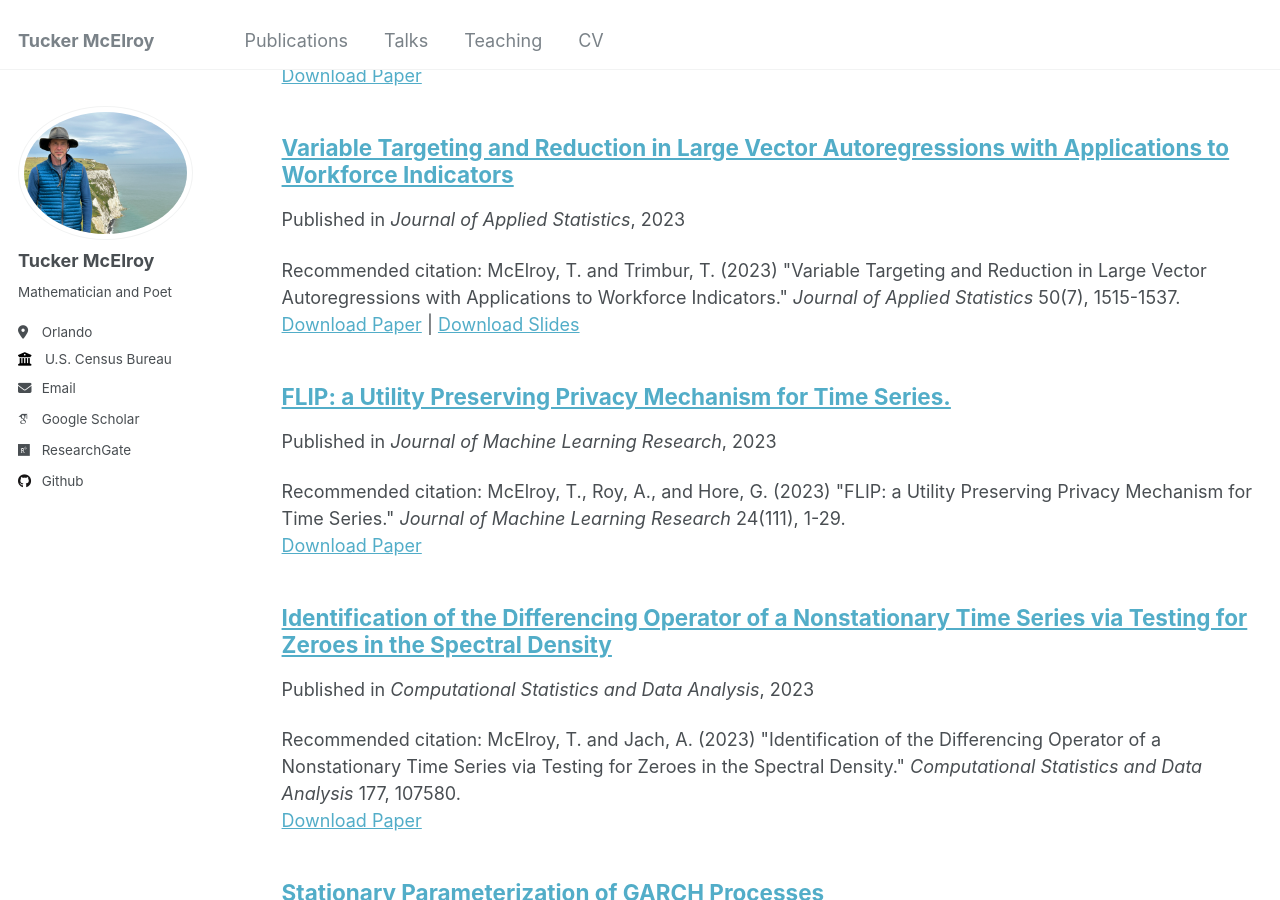
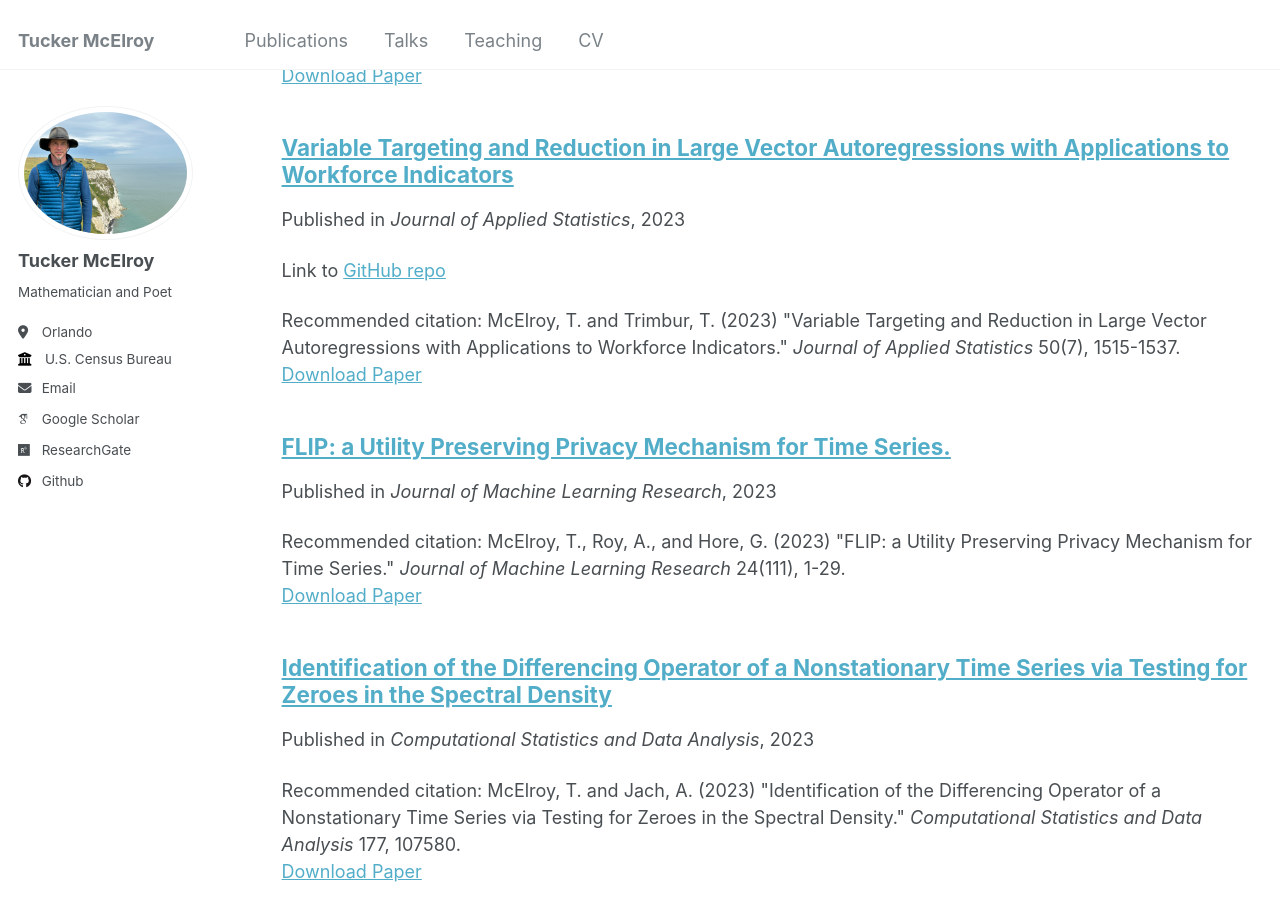
Before and after one commit to tuckermcelroy/tuckermcelroy.github.io, a Jekyll site: the page built from _pages/publications.html, in a window 1280 px wide and 900 px high, scrolled down 2374 px. Built offline with Jekyll 4.4.1, drawn with Linux system fonts in a browser that asks for light colours; some web fonts are replaced.

Commit message:
Update McElroyTrimbur23.md

```diff
--- a/_publications/McElroyTrimbur23.md
+++ b/_publications/McElroyTrimbur23.md
@@ -3,10 +3,10 @@ title: "Variable Targeting and Reduction in Large Vector Autoregressions with Ap
 collection: publications
 category: manuscripts
 permalink: /publication/McElroyTrimbur23
-excerpt:
+excerpt: 'Link to [GitHub repo](https://github.com/tuckermcelroy/varhi)'
 date: 2023-05-01
 venue: 'Journal of Applied Statistics'
-slidesurl: 'https://github.com/tuckermcelroy/varhi'
+slidesurl:
 paperurl: 'http://tuckermcelroy.github.io/files/McElroyTrimbur23.pdf'
 citation: 'McElroy, T. and Trimbur, T. (2023) &quot;Variable Targeting and Reduction in Large Vector Autoregressions with Applications to Workforce Indicators.&quot;
 <i>Journal of Applied Statistics</i> 50(7), 1515-1537.'
```
